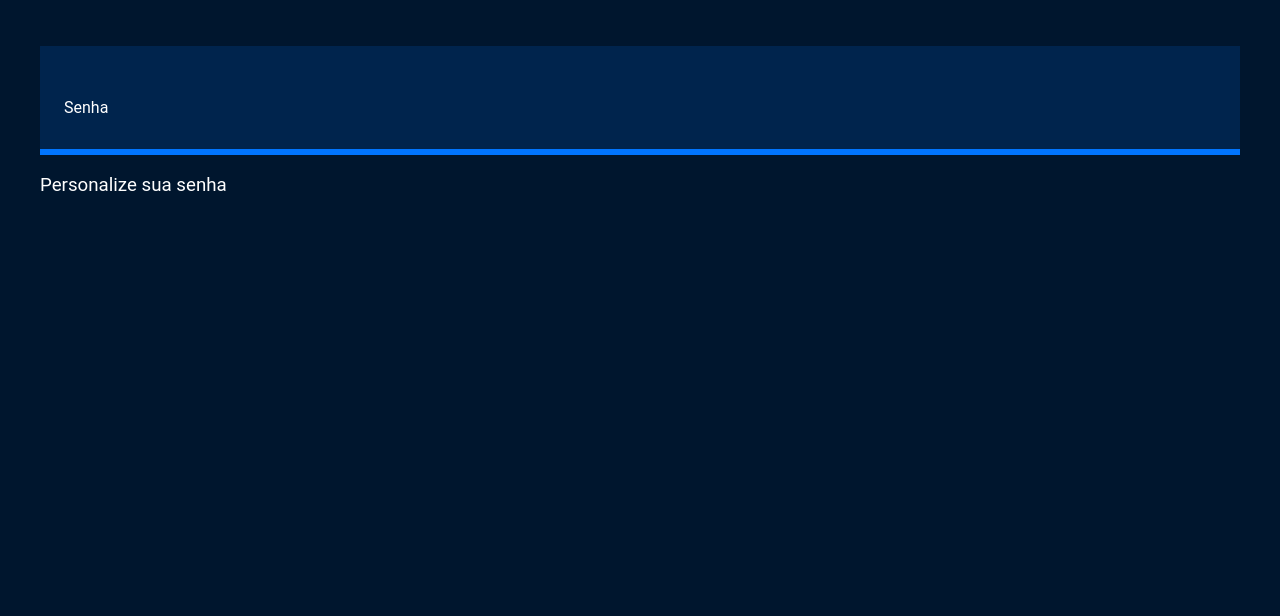
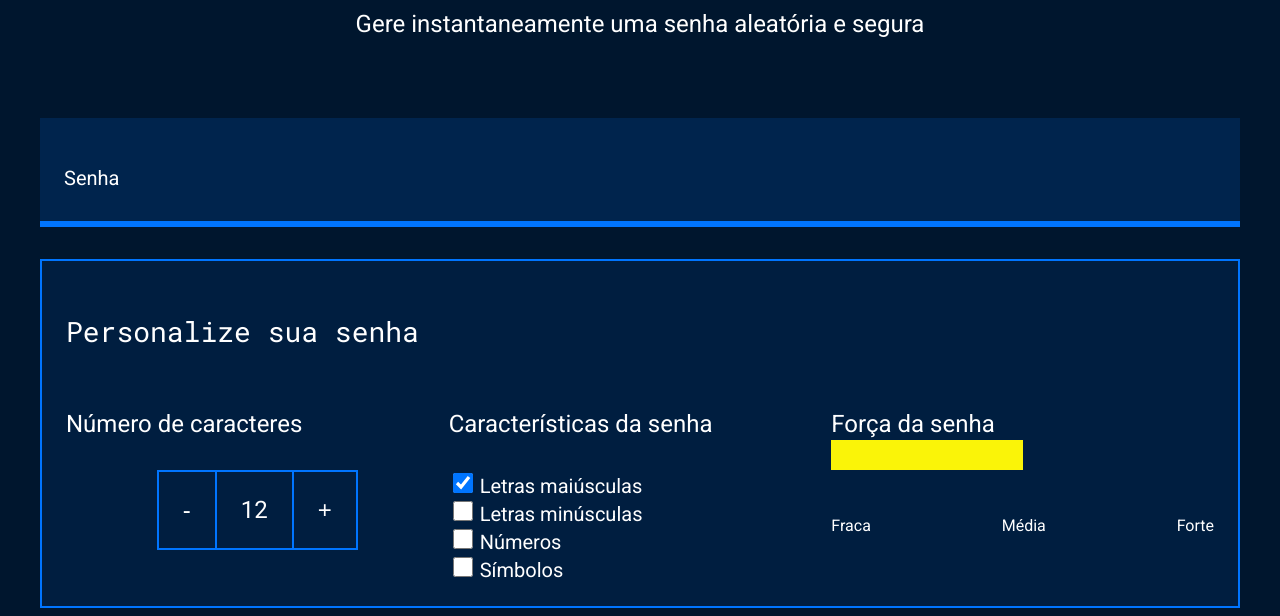
Before and after one commit to GuilhermeLovatto15/seguranca_digital, a plain HTML site: page index.html in a window 1280 px wide. Shown: the part 208-824 px from the top of the page. Before the commit the page ends 800 px from the top, so only its background shows below. Drawn offline with Linux system fonts and the light colour scheme.

Commit message:
Add files via upload

```diff
--- a/index.html
+++ b/index.html
@@ -1,28 +1,74 @@
 <!DOCTYPE html>
-<html lang="en">
+<html lang="pt-br">
+
 <head>
     <meta charset="UTF-8">
     <meta name="viewport" content="width=device-width, initial-scale=1.0">
-    <title>Document</title>
+    <title>Gerador de senha</title>
     <link rel="stylesheet" href="style.css">
 </head>
+
 <body>
     <section class="conteudo">
         <div class="conteudo-titulo">
-            <img src="unlock.svg" alt="Cadeado fechado">
+            <img src="unlock.svg" alt="cadeado fechado">
             <h2 class="titulo-principal">Gerador de senhas</h2>
             <h3 class="titulo-secundario">Gere instantaneamente uma senha aleatória e segura</h3>
         </div>
-
         <div class="conteudo-senha">
             <label for="senha">Senha</label>
             <input name="senha" type="text" id="campo-senha">
         </div>
-
         <div class="parametro">
             <h3 class="parametro-titulo">Personalize sua senha</h3>
+            <div class="parametro-coluna__senha">
+                <div class="parametro-senha">
+                    <h4 class="parametro-senha__titulo">Número de caracteres</h4>
+                    <div class="parametro-senha-botoes">
+                        <button class="parametro-senha__botao">-</button>
+                        <p class="parametro-senha__texto">12</p>
+                        <button class="parametro-senha__botao">+</button>
+                    </div>
+                </div>
+                <div class="parametro-senha">
+                    <h4 class="parametro-senha__titulo">Características da senha</h4>
+
+                    <div class="parametro-senha-checkbox">
+                        <input name="maiusculo" type="checkbox" class="checkbox" checked>
+                        <label for="maiusculo">Letras maiúsculas</label>
+                    </div>
+
+                    <div class="parametro-senha-checkbox">
+                        <input name="minusculo" type="checkbox" class="checkbox">
+                        <label for="minusculo">Letras minúsculas</label>
+                    </div>
+
+                    <div class="parametro-senha-checkbox">
+                        <input name="numero" type="checkbox" class="checkbox">
+                        <label for="numero">Números</label>
+                    </div>
+
+                    <div class="parametro-senha-checkbox">
+                        <input name="simbolo" type="checkbox" class="checkbox">
+                        <label for="simbolo">Símbolos</label>
+                    </div>
+
+                </div>
+                <div class="parametro-senha">
+                    <h4 class="parametro-senha__titulo">Força da senha</h4>
+                    <div class="barra"></div>
+                    <div class="forca media"></div>
+                    <div class="parametro-senha-textos">
+                        <p>Fraca</p>
+                        <p>Média</p>
+                        <p>Forte</p>
+
+                    </div>
+                </div>
+            </div>
         </div>
+    </section>
+    <script src="main.js"></script>
+</body>
 
-    </section>
-</body>
 </html>
--- /dev/null
+++ b/main.js
@@ -0,0 +1,25 @@
+const numeroSenha = document.querySelector('.parametro-senha__texto');
+let tamanhoSenha = 12;
+
+numeroSenha.textContent = tamanhoSenha;
+
+const botoes = document.querySelectorAll('.parametro-senha__botao');
+
+botoes[0].onclick = diminuiTamanho;
+botoes[1].onclick = aumentaTamanho;
+
+function diminuiTamanho(){
+    if (tamanhoSenha > 1){
+        tamanhoSenha--;
+    }
+
+    numeroSenha.textContent = tamanhoSenha;
+}
+
+function aumentaTamanho(){
+    if (tamanhoSenha < 20){
+        tamanhoSenha++;
+    }
+
+    numeroSenha.textContent = tamanhoSenha;
+}
--- a/style.css
+++ b/style.css
@@ -1,6 +1,6 @@
-@import url('https://fonts.googleapis.com/css2?family=Poppins:ital,wght@0,100;0,200;0,300;0,400;0,500;0,600;0,700;0,800;0,900;1,100;1,200; 1.300;1.400;1.500;1.600;1.700;1.800;1.900&family=Roboto+Mono:ital,wght@0.100..700;1.100..700&display=swap');
+@import url('https://fonts.googleapis.com/css2?family=Roboto&family=Roboto+Mono&display=swap');
 
-:root{
+:root {
     --branco: white;
     --cor-de-fundo: #00162E;
     --fundo-senha: #00244D;
@@ -10,37 +10,38 @@
     --roboto-mono: 'Roboto Mono', monospace;
 }
 
-*{
+* {
     font-weight: 400;
 }
 
-body{
+body {
     color: var(--branco);
     background-color: var(--cor-de-fundo);
     font-family: var(--roboto);
 }
 
-.titulo-principal{
+.titulo-principal {
     font-family: var(--roboto-mono);
     font-size: 32px;
 }
 
-.titulo-secundario{
+.titulo-secundario {
     font-size: 24px;
 }
 
-.conteudo-titulo{
+.conteudo-titulo {
     text-align: center;
+    margin-top: 80px;
 }
 
-.conteudo-senha{
+.conteudo-senha {
     margin-top: 80px;
     background: var(--fundo-senha);
     padding: 24px;
     border-bottom: 6px solid var(--borda);
 }
 
-#campo-senha{
+#campo-senha {
     background-color: var(--fundo-senha);
     border: none;
     color: var(--branco);
@@ -49,11 +50,103 @@ body{
     width: 70%;
 }
 
-#campo-senha:focus{
+#campo-senha:focus {
     outline: none;
 }
 
-.conteudo{
+.conteudo {
     max-width: 1200px;
     margin: 0 auto;
 }
+
+.parametro {
+    background-color: var(--fundo-texto);
+    border: 2px solid var(--borda);
+    margin-top: 32px;
+    padding: 24px;
+}
+
+.parametro-titulo {
+    font-family: var(--roboto-mono);
+    font-size: 28px;
+}
+
+.parametro-senha__titulo {
+    font-size: 24px;
+}
+
+.parametro-coluna__senha {
+    display: flex;
+    flex-direction: column;
+    justify-content: center;
+}
+
+.parametro-senha {
+    width: 50%;
+    margin: 0 auto;
+}
+
+.parametro-senha-botoes {
+    display: flex;
+    justify-content: center;
+}
+
+.parametro-senha__botao {
+    background-color: var(--fundo-texto);
+    color: var(--branco);
+    border: 2px solid var(--borda);
+    padding: 24px;
+    font-size: 24px;
+    cursor: pointer;
+}
+
+.parametro-senha__texto {
+    padding: 24px;
+    border-top: 2px solid var(--borda);
+    border-bottom: 2px solid var(--borda);
+    margin: 0;
+    font-size: 24px;
+}
+
+label{
+    font-size: 20px;
+}
+
+.checkbox{
+    width: 20px;
+    height: 20px;
+    cursor: pointer;
+}
+
+.forca{
+    height: 30px;
+    position: relative;
+    bottom: 30px;
+}
+
+.fraca{
+    width: 25%;
+    background-color: #E71B32;
+}
+
+.media{
+    width: 50%;
+    background-color: #FAF408;
+}
+
+.forte{
+    width: 100%;
+    background-color: #00FF85;
+}
+
+.parametro-senha-textos{
+    display: flex;
+    justify-content: space-between;
+}
+
+
+@media screen and (min-width: 768px) {
+    .parametro-coluna__senha {
+        flex-direction: row;
+    }
+}
```
